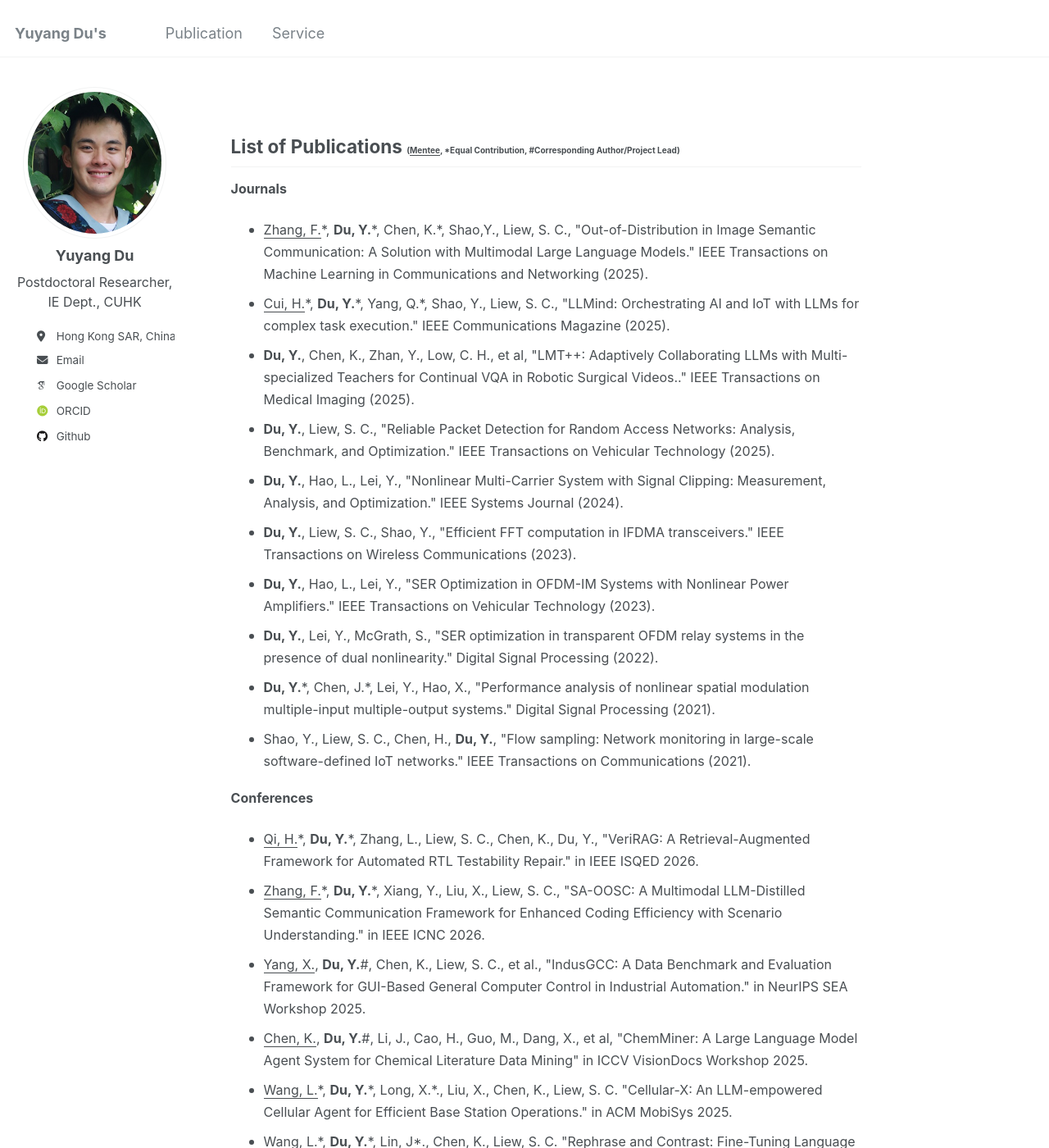
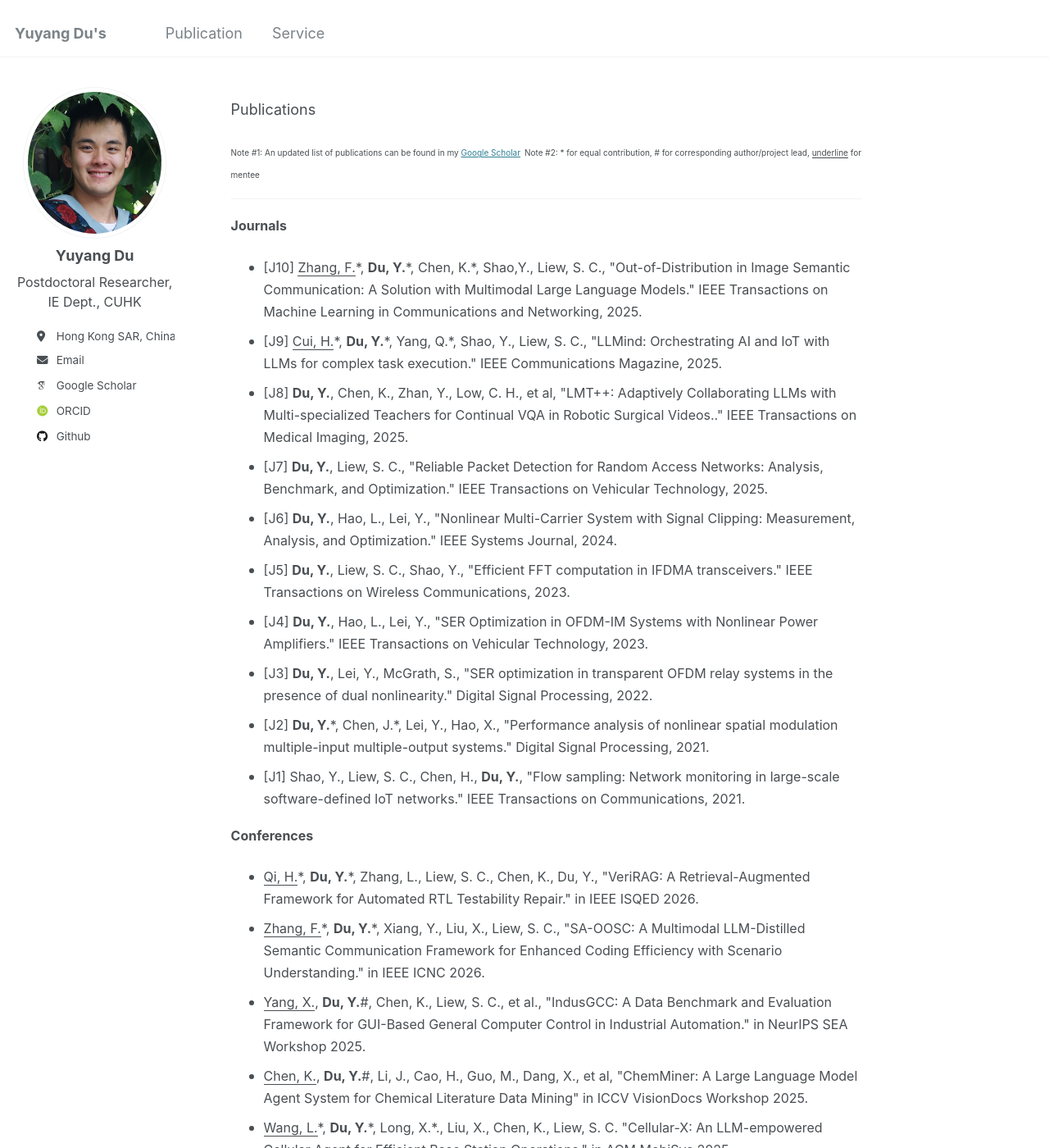
Before and after one commit to yuyangdu01/yuyangdu01.github.io, a Jekyll site: the page built from _pages/markdown.md, in a window 1280 px wide and 1400 px high. Shown: the whole window at 82% size. Built offline with Jekyll 4.4.1, drawn with Linux system fonts in a browser that asks for light colours; some web fonts are replaced.

Commit message:
Update markdown.md

```diff
--- a/_pages/markdown.md
+++ b/_pages/markdown.md
@@ -6,19 +6,22 @@ redirect_from:
   - /md/
   - /markdown.html
 ---
-List of Publications <font size=3></font><font size=1>(<u>Mentee</u>, *Equal Contribution, #Corresponding Author/Project Lead)</font>
+
+Publications <font size=3></font>
+<font size=1>Note #1: An updated list of publications can be found in my <a href="https://scholar.google.com/citations?user=DLDht70AAAAJ">Google Scholar</a></font>
+<font size=1>Note #2: * for equal contribution, # for corresponding author/project lead, <u>underline</u> for mentee</font>
 ------
 **<font size=3>Journals</font>** <br>
-* <font size=3><u>Zhang, F.</u>*, <b>Du, Y.</b>*, Chen, K.*, Shao,Y., Liew, S. C., "Out-of-Distribution in Image Semantic Communication: A Solution with Multimodal Large Language Models." IEEE Transactions on Machine Learning in Communications and Networking (2025).</font>
-* <font size=3><u>Cui, H.</u>*, <b>Du, Y.</b>*, Yang, Q.*, Shao, Y., Liew, S. C., "LLMind: Orchestrating AI and IoT with LLMs for complex task execution." IEEE Communications Magazine (2025).</font>
-* <font size=3><b>Du, Y.</b>, Chen, K., Zhan, Y., Low, C. H., et al, "LMT++: Adaptively Collaborating LLMs with Multi-specialized Teachers for Continual VQA in Robotic Surgical Videos.." IEEE Transactions on Medical Imaging (2025).</font>
-* <font size=3><b>Du, Y.</b>, Liew, S. C., "Reliable Packet Detection for Random Access Networks: Analysis, Benchmark, and Optimization." IEEE Transactions on Vehicular Technology (2025).</font>
-* <font size=3><b>Du, Y.</b>, Hao, L., Lei, Y., "Nonlinear Multi-Carrier System with Signal Clipping: Measurement, Analysis, and Optimization." IEEE Systems Journal (2024).</font>
-* <font size=3><b>Du, Y.</b>, Liew, S. C., Shao, Y., "Efficient FFT computation in IFDMA transceivers." IEEE Transactions on Wireless Communications (2023).</font>
-* <font size=3><b>Du, Y.</b>, Hao, L., Lei, Y., "SER Optimization in OFDM-IM Systems with Nonlinear Power Amplifiers." IEEE Transactions on Vehicular Technology (2023).</font>
-* <font size=3><b>Du, Y.</b>, Lei, Y., McGrath, S., "SER optimization in transparent OFDM relay systems in the presence of dual nonlinearity." Digital Signal Processing (2022).</font>
-* <font size=3><b>Du, Y.</b>*, Chen, J.*, Lei, Y., Hao, X., "Performance analysis of nonlinear spatial modulation multiple-input multiple-output systems." Digital Signal Processing (2021).</font>
-* <font size=3>Shao, Y., Liew, S. C., Chen, H., <b>Du, Y.</b>, "Flow sampling: Network monitoring in large-scale software-defined IoT networks." IEEE Transactions on Communications (2021).</font>
+* <font size=3>[J10] <u>Zhang, F.</u>*, <b>Du, Y.</b>*, Chen, K.*, Shao,Y., Liew, S. C., "Out-of-Distribution in Image Semantic Communication: A Solution with Multimodal Large Language Models."  IEEE Transactions on Machine Learning in Communications and Networking, 2025.</font>
+* <font size=3>[J9] <u>Cui, H.</u>*, <b>Du, Y.</b>*, Yang, Q.*, Shao, Y., Liew, S. C., "LLMind: Orchestrating AI and IoT with LLMs for complex task execution."  IEEE Communications Magazine, 2025.</font>
+* <font size=3>[J8] <b>Du, Y.</b>, Chen, K., Zhan, Y., Low, C. H., et al, "LMT++: Adaptively Collaborating LLMs with Multi-specialized Teachers for Continual VQA in Robotic Surgical Videos.."  IEEE Transactions on Medical Imaging, 2025.</font>
+* <font size=3>[J7] <b>Du, Y.</b>, Liew, S. C., "Reliable Packet Detection for Random Access Networks: Analysis, Benchmark, and Optimization."  IEEE Transactions on Vehicular Technology, 2025.</font>
+* <font size=3>[J6] <b>Du, Y.</b>, Hao, L., Lei, Y., "Nonlinear Multi-Carrier System with Signal Clipping: Measurement, Analysis, and Optimization."  IEEE Systems Journal, 2024.</font>
+* <font size=3>[J5] <b>Du, Y.</b>, Liew, S. C., Shao, Y., "Efficient FFT computation in IFDMA transceivers."  IEEE Transactions on Wireless Communications, 2023.</font>
+* <font size=3>[J4] <b>Du, Y.</b>, Hao, L., Lei, Y., "SER Optimization in OFDM-IM Systems with Nonlinear Power Amplifiers."  IEEE Transactions on Vehicular Technology, 2023.</font>
+* <font size=3>[J3] <b>Du, Y.</b>, Lei, Y., McGrath, S., "SER optimization in transparent OFDM relay systems in the presence of dual nonlinearity." Digital Signal Processing, 2022.</font>
+* <font size=3>[J2] <b>Du, Y.</b>*, Chen, J.*, Lei, Y., Hao, X., "Performance analysis of nonlinear spatial modulation multiple-input multiple-output systems." Digital Signal Processing, 2021.</font>
+* <font size=3>[J1] Shao, Y., Liew, S. C., Chen, H., <b>Du, Y.</b>, "Flow sampling: Network monitoring in large-scale software-defined IoT networks."  IEEE Transactions on Communications, 2021.</font>
 
 **<font size=3>Conferences</font>**
 * <font size=3><u>Qi, H.</u>*, <b>Du, Y.</b>*, Zhang, L., Liew, S. C., Chen, K., Du, Y., "VeriRAG: A Retrieval-Augmented Framework for Automated RTL Testability Repair." in IEEE ISQED 2026.</font>
```
